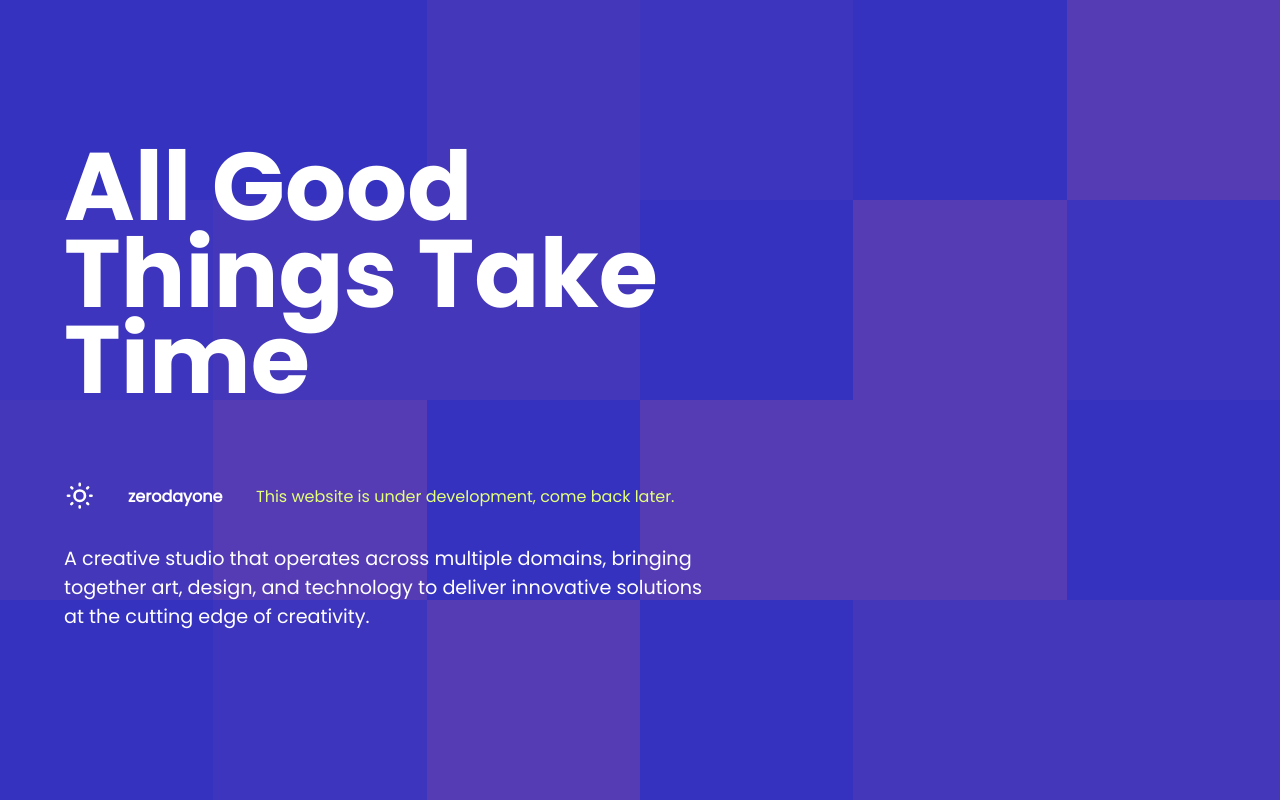
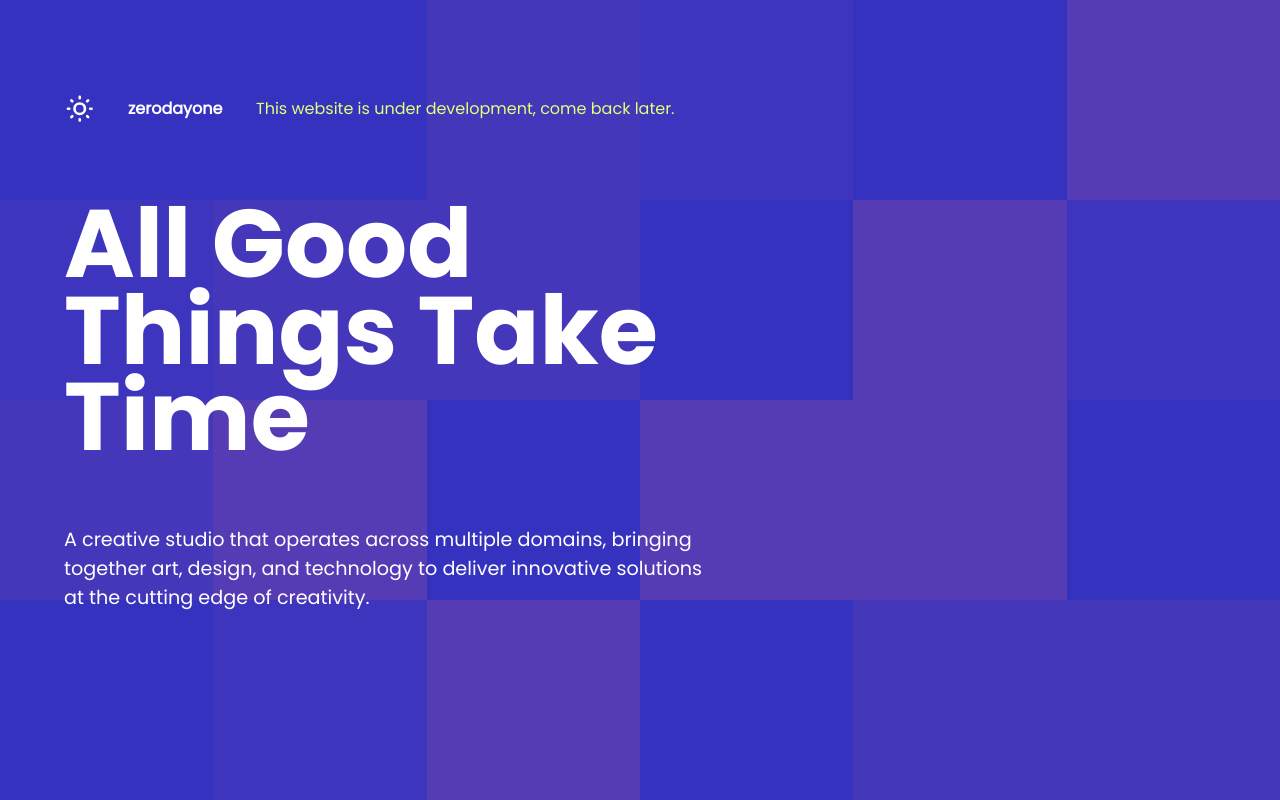
Before and after one commit to zerodayone-in/zerodayone.in, a React (Vite) app: page / in a window 1280 px wide. Built offline with nearby package versions, Linux system fonts and the light colour scheme.

Commit message:
design change

```diff
--- a/src/pages/Home/index.tsx
+++ b/src/pages/Home/index.tsx
@@ -6,9 +6,6 @@ import { useEffect } from "react";
 function Overlay() {
   return (
     <div className="overlay">
-      <div className="quote">
-        <h1 className="quote__text">All Good Things Take Time</h1>
-      </div>
 
       <div className="brand">
         <img className="brand__logo" src={Logo} alt="zerodayone logo" />
@@ -16,6 +13,10 @@ function Overlay() {
         <p className="brand__tag">
           This website is under development, come back later.
         </p>
+      </div>
+
+      <div className="quote">
+        <h1 className="quote__text">All Good Things Take Time</h1>
       </div>
 
       <p className="description">
```
